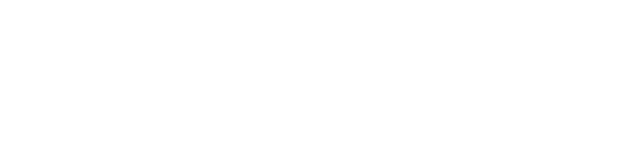
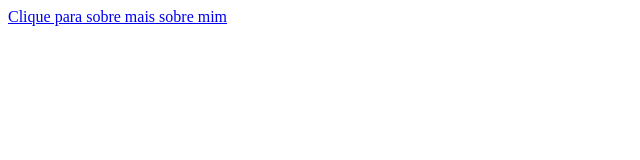
Before and after one commit to lzn1996/aulagit01, a plain HTML site: page index.html in a window 1280 px wide. Shown: the whole page, without its empty margins (0-640 px from the left). Drawn offline with Linux system fonts and the light colour scheme.

Commit message:
feat: link index.html to sobremim.html

```diff
--- a/index.html
+++ b/index.html
@@ -6,6 +6,6 @@
     <title>Aula Git - Junior</title>
 </head>
 <body>
-
+    <a href="sobremim.html">Clique para sobre mais sobre mim</a>
 </body>
 </html>
```
